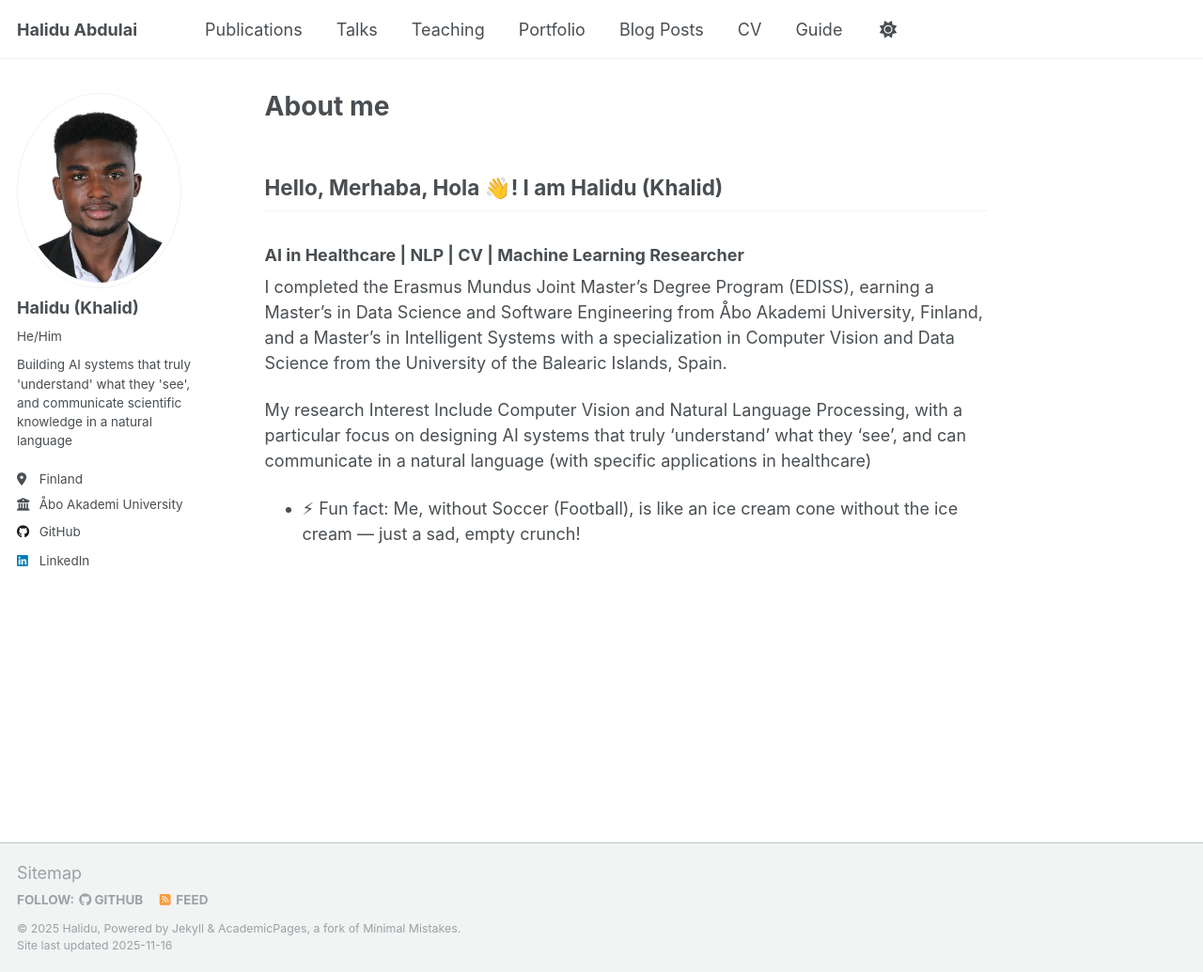
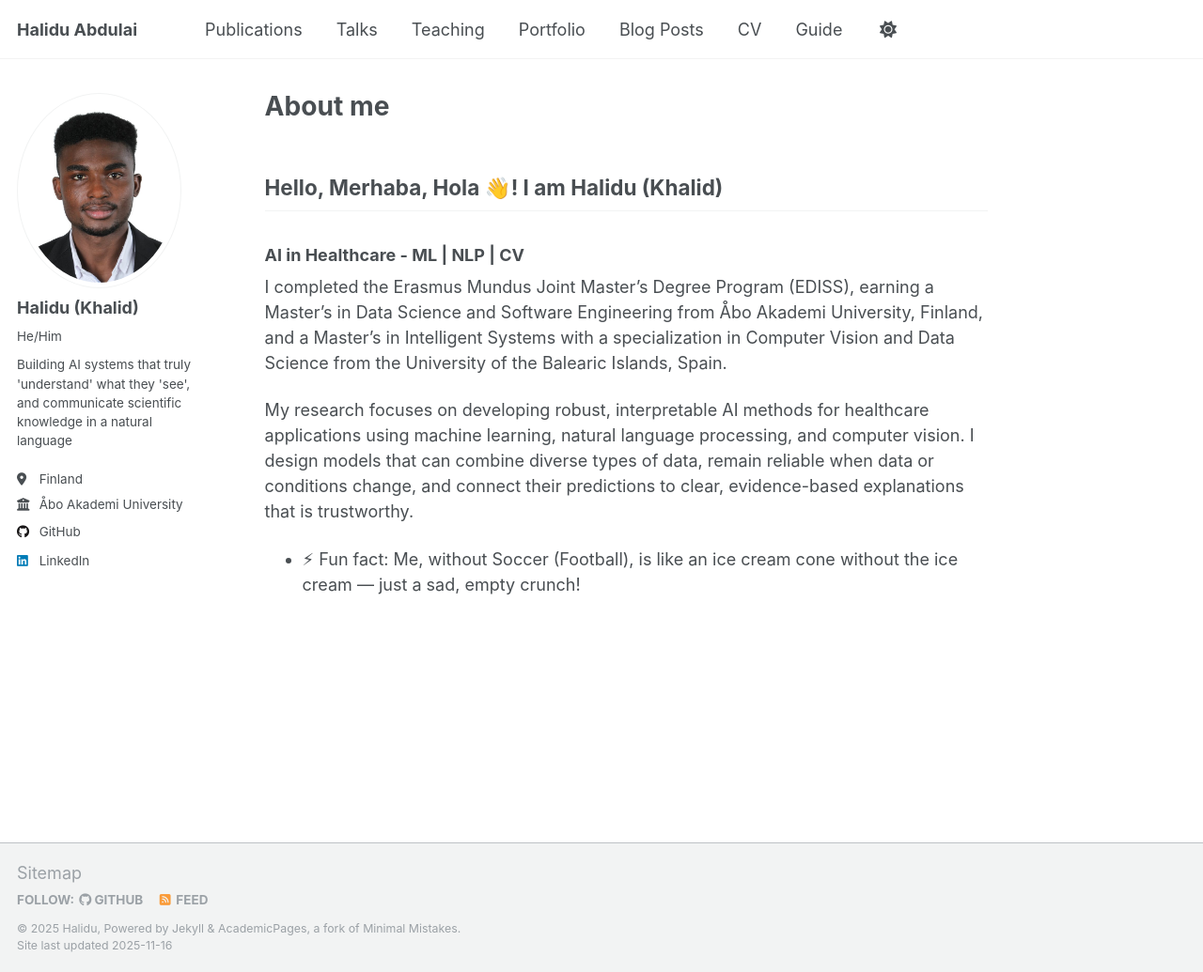
Before and after one commit to abdulaihalidu/abdulaihalidu.github.io, a Jekyll site: the page built from _pages/about.md, in a window 1280 px wide and 1035 px high. Shown: the whole window at 94% size. Built offline with Jekyll 4.4.1, drawn with Linux system fonts in a browser that asks for light colours; a script that is not in the unit is left out.

Commit message:
Update about page with refined research focus
Refined the description of research interests and updated the title for clarity.

```diff
--- a/_pages/about.md
+++ b/_pages/about.md
@@ -8,10 +8,10 @@ redirect_from:
 ---
 
 ## Hello, Merhaba, Hola 👋! I am Halidu (Khalid)
-### AI in Healthcare | NLP | CV | Machine Learning Researcher
+### AI in Healthcare - ML | NLP | CV
 I completed the Erasmus Mundus Joint Master’s Degree Program (EDISS), earning a Master’s in Data Science and Software Engineering from Åbo Akademi University, Finland, and a Master’s in Intelligent Systems with a specialization in Computer Vision and Data Science from the University of the Balearic Islands, Spain.
 
-My research Interest Include Computer Vision and Natural Language Processing, with a particular focus on designing AI systems that truly 'understand' what they 'see', and can communicate in a natural language (with specific applications in healthcare)
+My research focuses on developing robust, interpretable AI methods for healthcare applications using machine learning, natural language processing, and computer vision. I design models that can combine diverse types of  data, remain reliable when data or conditions change, and connect their predictions to clear, evidence-based explanations that is trustworthy.
 
 
 - ⚡ Fun fact: Me, without Soccer (Football), is like an ice cream cone without the ice cream — just a sad, empty crunch!
```
